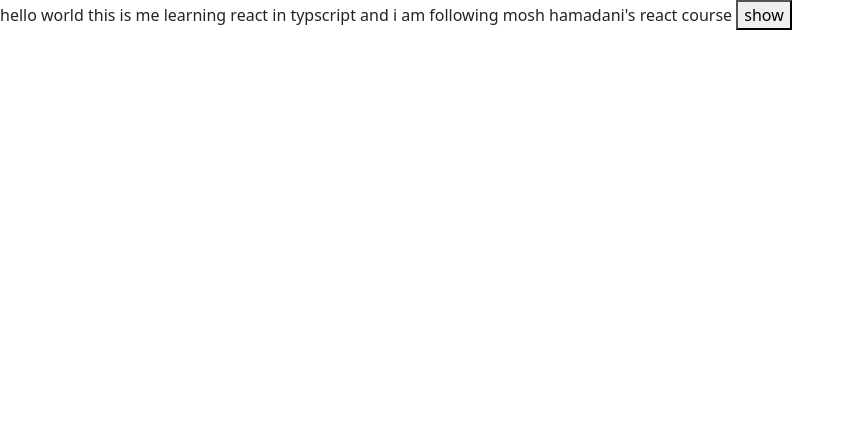
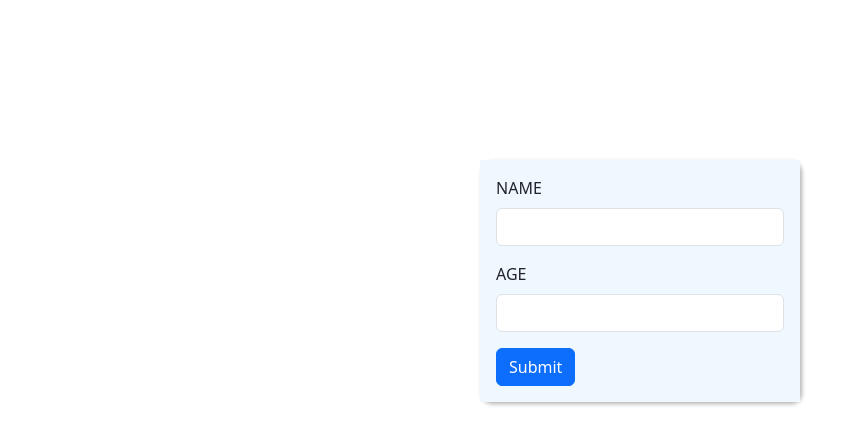
Before and after one commit to abdullahbhattidev/React-Learning, a React (Vite) app: page / in a window 1280 px wide. Shown: the top 444 px of the page, without its empty margins (0-866 px from the left). Built offline with nearby package versions, Linux system fonts and the light colour scheme; the HTML template or start-up script is replaced by a standard one.

Commit message:
handling form submission

```diff
--- a/src/App.css
+++ b/src/App.css
@@ -0,0 +1,10 @@
+#submit-form {
+    margin: 10rem 30rem;
+    border-radius: 10px;
+    box-shadow: 2px 2px 4px rgba(0, 0, 0, 0.3);
+
+}
+.inner-content{
+    padding: 1rem;
+    background-color: aliceblue;
+}
--- a/src/App.tsx
+++ b/src/App.tsx
@@ -9,21 +9,26 @@ import produce from "immer";
 import Cart from "./cart"
 import Navbar from "./navbar";
 import ExpandableText from "./expandable-text";
+import Form from "./form";
 function App() {
+
   return(
-    <>
-    <ExpandableText charMax={99}>hello world this is me learning react in typscript and i am following mosh hamadani's react course
-    hello world this is me learning react in typscript and i am following mosh hamadani's react course
-    hello world this is me learning react in typscript and i am following mosh hamadani's react course
-    hello world this is me learning react in typscript and i am following mosh hamadani's react course
-    hello world this is me learning react in typscript and i am following mosh hamadani's react course
-    hello world this is me learning react in typscript and i am following mosh hamadani's react course
-    hello world this is me learning react in typscript and i am following mosh hamadani's react course
-    hello world this is me learning react in typscript and i am following mosh hamadani's react course
-    </ExpandableText>
-    </>
+    <Form/>
+  )
+  // return(
+  //   <>
+  //   <ExpandableText charMax={99}>hello world this is me learning react in typscript and i am following mosh hamadani's react course
+  //   hello world this is me learning react in typscript and i am following mosh hamadani's react course
+  //   hello world this is me learning react in typscript and i am following mosh hamadani's react course
+  //   hello world this is me learning react in typscript and i am following mosh hamadani's react course
+  //   hello world this is me learning react in typscript and i am following mosh hamadani's react course
+  //   hello world this is me learning react in typscript and i am following mosh hamadani's react course
+  //   hello world this is me learning react in typscript and i am following mosh hamadani's react course
+  //   hello world this is me learning react in typscript and i am following mosh hamadani's react course
+  //   </ExpandableText>
+  //   </>
 
-  )
+  // )
 
 
 
--- a/src/expandable-text.tsx
+++ b/src/expandable-text.tsx
@@ -12,7 +12,7 @@ function ExpandableText({children, charMax =150}: props){
         <>
         <p> {istext}
         <button
-        onClick={()=> setistext(istext.length !== children.length? children.slice(0, children.length ): children.slice(0, charMax ) )}>
+        onClick={()=> setistext(istext.length !== children.length? children : children.slice(0, charMax ) )}>
         {buttonText}
         </button>
         </p>
--- /dev/null
+++ b/src/form.tsx
@@ -0,0 +1,24 @@
+
+function Form(){
+    return(
+        <form id="submit-form" action="submit" onSubmit={(e)=> {
+            e.preventDefault();
+            alert("submitted");
+        }}>
+            <div className="inner-content">
+            <div className="mb-3">
+                <label className="form-label" htmlFor="name">NAME</label>
+                <input id="name" className="form-control" type="text" />
+            </div>
+            <div className="mb-3">
+                <label className="form-label" htmlFor="age">AGE</label>
+                <input id="age" className="form-control" type="number" />
+            </div>
+            <button className="btn btn-primary">Submit</button>
+            </div>
+
+        </form>
+    )
+}
+
+export default Form
```
